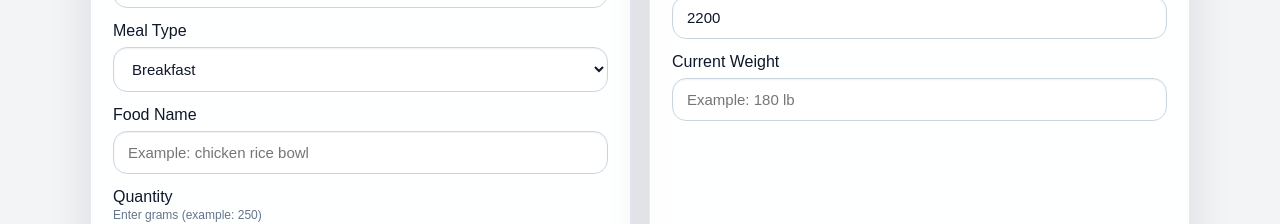
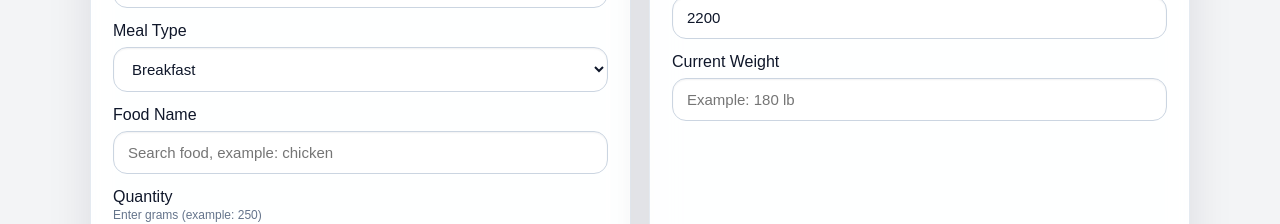
Before and after one commit to ashwinchandwani/nutrition-tracker, a React (Vite) app: page / in a window 1280 px wide. Shown: the part 840-1064 px from the top of the page. Built offline with nearby package versions, Linux system fonts and the light colour scheme.

Commit message:
Add searchable food database

```diff
--- a/src/App.jsx
+++ b/src/App.jsx
@@ -654,12 +654,19 @@ function App() {
             <label>Food Name</label>
             <input
               style={inputStyle}
+              list="food-options"
               value={form.foodName}
-              placeholder="Example: chicken rice bowl"
+              placeholder="Search food, example: chicken"
               onChange={function (event) {
                 setForm({ ...form, foodName: event.target.value });
               }}
             />
+
+            <datalist id="food-options">
+              {quickFoods.map(function (food) {
+                return <option key={food.name} value={food.name} />;
+              })}
+            </datalist>
 
             <label>Quantity</label>
             <p
```
